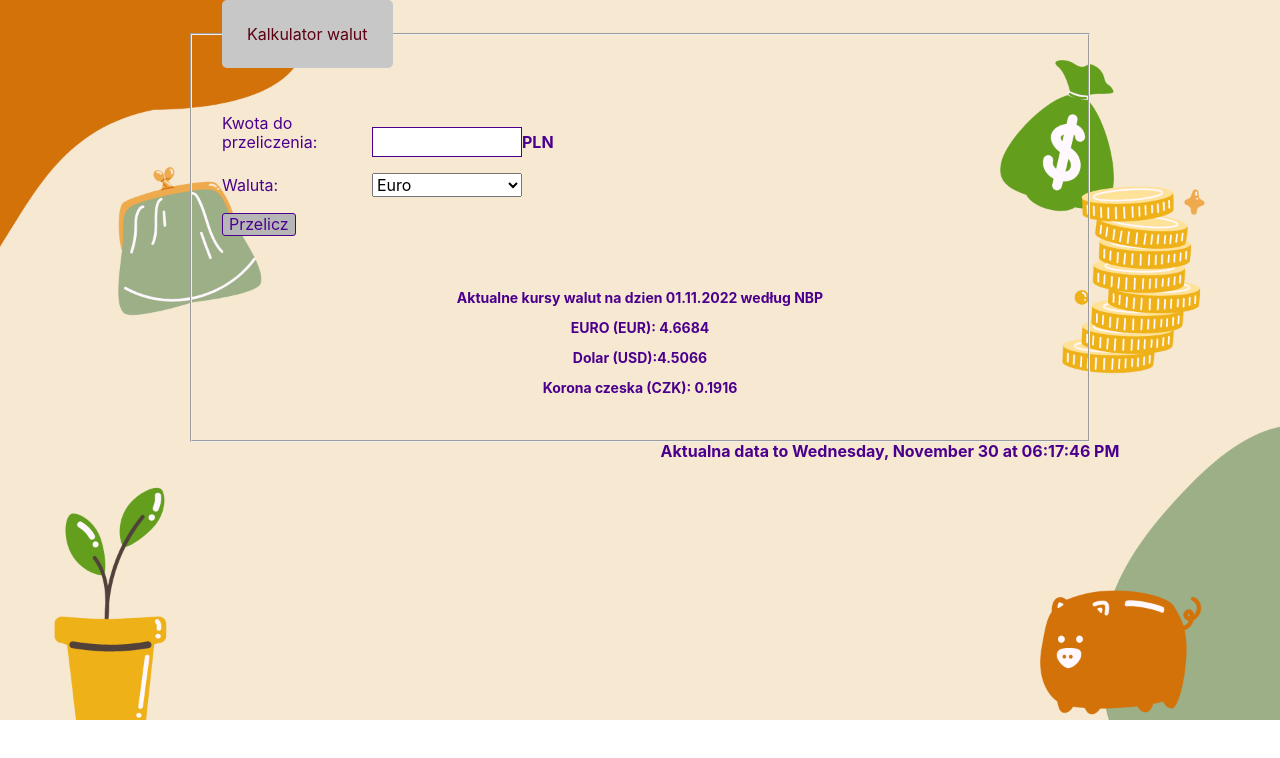
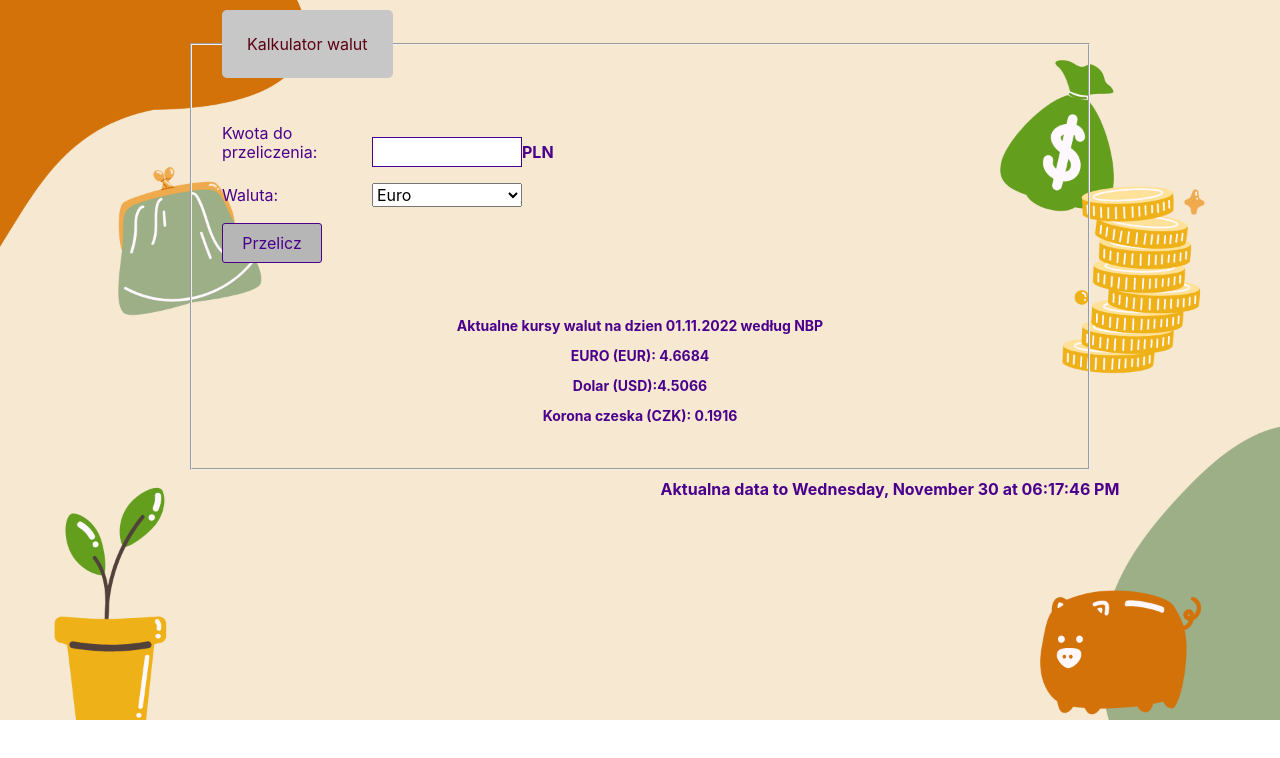
Before and after one commit to PrzemekBiernat1998/kantor-react, a React (Create React App) app: page / in a window 1280 px wide. Shown: the top 758 px of the page. Built offline with nearby package versions, Linux system fonts and the light colour scheme; a web font is replaced by a local one.

Commit message:
form styled components added

```diff
--- a/package.json
+++ b/package.json
@@ -11,6 +11,7 @@
     "react": "^18.2.0",
     "react-dom": "^18.2.0",
     "react-scripts": "5.0.1",
+    "styled-components": "^5.3.6",
     "web-vitals": "^2.1.4"
   },
   "scripts": {
--- a/src/Form/Result/index.js
+++ b/src/Form/Result/index.js
@@ -1,7 +1,7 @@
-import "./style.css"
+import { StyledResult } from "./styled";
 
 export const Result = ({ result }) => (
-    <p className="result">
+   <StyledResult>
         {result !== undefined && (
             <>
             {result.startAmount.toFixed(2)} &nbsp;PLN&nbsp;=&nbsp;
@@ -10,6 +10,6 @@ export const Result = ({ result }) => (
             </strong>
             </>
         )}
-    </p>
+    </StyledResult>
 );
 export default Result;
--- a/src/Form/Result/style.css
+++ /dev/null
@@ -1,5 +0,0 @@
-.result {
-    color: red;
-    padding-left: 80px;
-    font-size: 20px;;
-}
--- /dev/null
+++ b/src/Form/Result/styled.js
@@ -0,0 +1,7 @@
+import styled from "styled-components";
+
+export const StyledResult = styled.p `
+    color: red;
+    padding-left: 80px;
+    font-size: 20px;
+`;
--- a/src/Form/style.css
+++ b/src/Form/style.css
@@ -1,25 +1,10 @@
-html {
-    box-sizing: border-box;
+
+
+
+.form{
+    margin: 10px;
+    border-radius: 20px;
 }
-
-*,
-::after,
-::before {
-    box-sizing: inherit;
-}
-
-.body {
-    font-family: 'Lato', sans-serif;
-    background-color: #eee;
-    max-width: 800px;
-    margin: 0 auto;
-    padding: 15px;
-    background-image: url(../Image/background.png);
-    background-repeat: no-repeat;
-    background-position: center;
-    background-size: cover;
-}
-
 .form__fieldset {
     padding: 30px;
     max-width: 900px;
@@ -50,16 +35,20 @@ html {
     color: rgb(75, 0, 141);
 }
 
+
+
 .form__button {
     cursor: pointer;
     background-color: rgb(182, 182, 182);
     color: rgb(75, 0, 141);
     border: 1px solid rgb(75, 0, 141);
     border-radius: 3px;
+    width: 100px;
+    height: 40px;
 }
 
-.form__button:active {
-    background-color: rgb(0, 0%, 43%);
+.form__button:active{
+    background-color: rgb(234, 0, 255);
 }
 
 .form__paragraph {
@@ -72,17 +61,3 @@ html {
     color: rgb(348, 100%, 18%);
     color: rgb(75, 0, 141);
 }
-
-.paragraph__button {
-    cursor: pointer;
-    background-color: rgb(182, 182, 182);
-    color: rgb(75, 0, 141);
-    border: 1px solid rgb(75, 0, 141);
-    border-radius: 3px;
-    text-align: center;
-    margin: auto;
-}
-
-.paragraph__button:hover {
-    background-color: rgb(0, 0%, 43%);
-}
```
Also changed, not shown: 1 other file (tests, documents, lock files or other folders).
